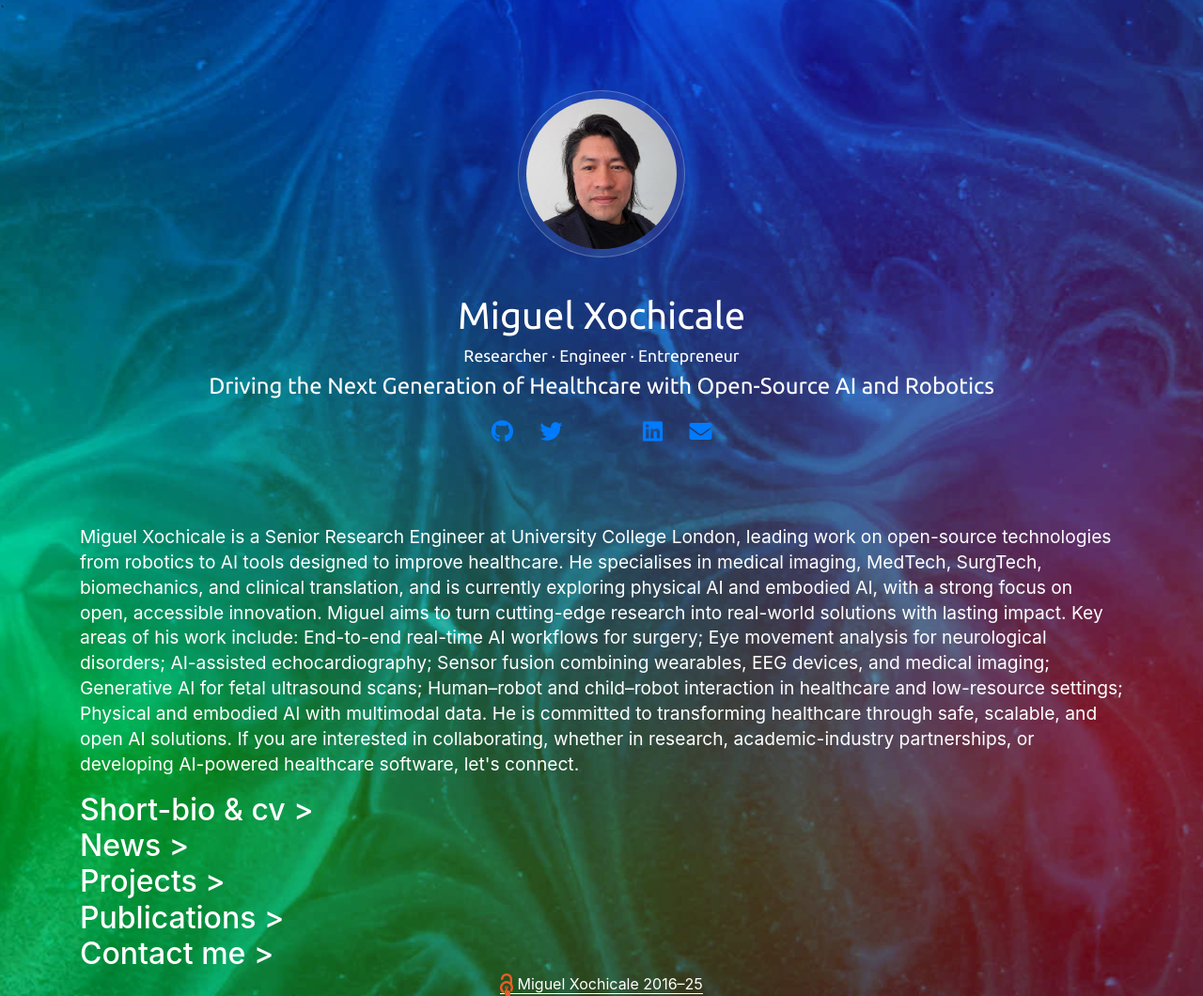
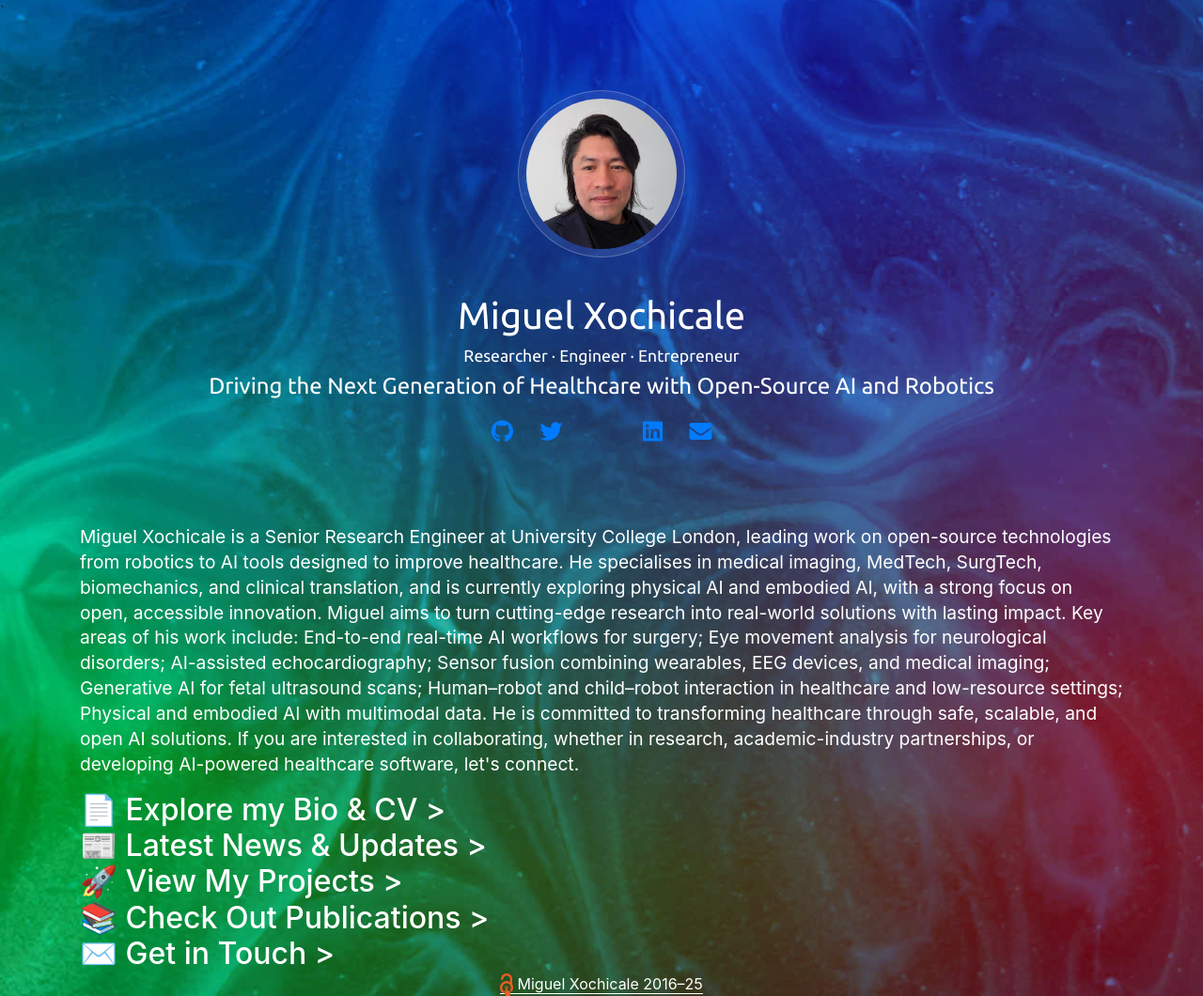
Before and after one commit to mxochicale/mxochicale.github.io, a Jekyll site: the page built from index.html, in a window 1280 px wide. Shown: the whole page at 94% size. Built offline with Jekyll 4.4.1, drawn with Linux system fonts in a browser that asks for light colours; nearby versions of some CDN libraries; comment, search, counter and statistics services are not loaded; a style sheet for code colours, icons or effects is not loaded.

Commit message:
adds few projects from 2025 and also emojies to the main sections #27

```diff
--- a/_includes/projects.html
+++ b/_includes/projects.html
@@ -1,9 +1,29 @@
 <p>
-    List of projects I am leading (or had led):
+Led and managed software development and infrastructure projects, turning research ideas into real-world solutions.
+Ensured high-quality code and thorough documentation at every stage, while overseeing smooth deployment to scalable and clinically effective medical devices.
+
     <ul class="bullets">
 
+    <li> <b>July 2025 -  Sep 2025 </b>
+    udetect: Automatic Uveitis Detection.
+    In collaboration with researchers from the UCL Institute of Ophthalmology, the UCL Institute of Health Informatics and the UCL Great Ormond Street Institute of Child Health.
+    [Github repo and publication to appear in Q1-2026]
+    </li>
+
+    <li> <b>May 2025 - June 2025 </b>
+    🧠 SENSE-BASE: An Open-Source Framework for Biological Signals and Computer Vision Sensor Data
+    [<a href="https://github.com/sense-base"> <i class="fab fa-github"></i>  </a>]
+    </li>
+
+    <li> <b>Jan 2025 - Present </b>
+    Central Repository for Center for Digital Innovation (CDI) Reference Applications.
+    Leading and managing software development and infrastructure projects, transforming research ideas from UCL PhD students, postdocs, PIs, and professors into real-world solutions.
+    [<a href="https://github.com/UCL-CDI/cdi-hub"> <i class="fab fa-github"></i>  </a>]
+    </li>
+
     <li> <b>May 2024 - Present </b>
-    🤖 👁️ READY: REal-time Ai Diagnosis for nYstagmus (GitHub repository will be open in Jan 2025!)
+    🤖 👁️ READY: REal-time Ai Diagnosis for nYstagmus.
+    [<a href="https://github.com/oocular/ready"> <i class="fab fa-github"></i>  </a>]
     </li>
 
     <li> <b>Oct 2023 - Apr 2024</b>
--- a/index.html
+++ b/index.html
@@ -57,27 +57,27 @@
 
   <div id="accordion">
 
-  <h1 id="research" class="panel">Short-bio & cv > </h1>
+  <h1 id="research" class="panel">📄 Explore my Bio & CV > </h1>
   <div id="panel-content">
     {% include short-bio-cv.html %}
   </div>
 
-  <h1 id="research" class="panel">News > </h1>
+  <h1 id="research" class="panel">📰 Latest News & Updates > </h1>
   <div id="panel-content">
     {% include news.html %}
   </div>
 
-  <h1 id="research" class="panel">Projects > </h1>
+  <h1 id="research" class="panel">🚀 View My Projects > </h1>
     <div class="panel-content">
         {% include projects.html %}
     </div>
 
-  <h1 id="research" class="panel">Publications > </h1>
+  <h1 id="research" class="panel">📚 Check Out Publications  > </h1>
     <div class="panel-content">
         {% include loop_publications.html %}
     </div>
 
-  <h1 id="cv"  class="panel" >Contact me > </h1>
+  <h1 id="cv"  class="panel" >✉️ Get in Touch > </h1>
     <div class="panel-content">
         {% include contact.html %}
     </div>
```
